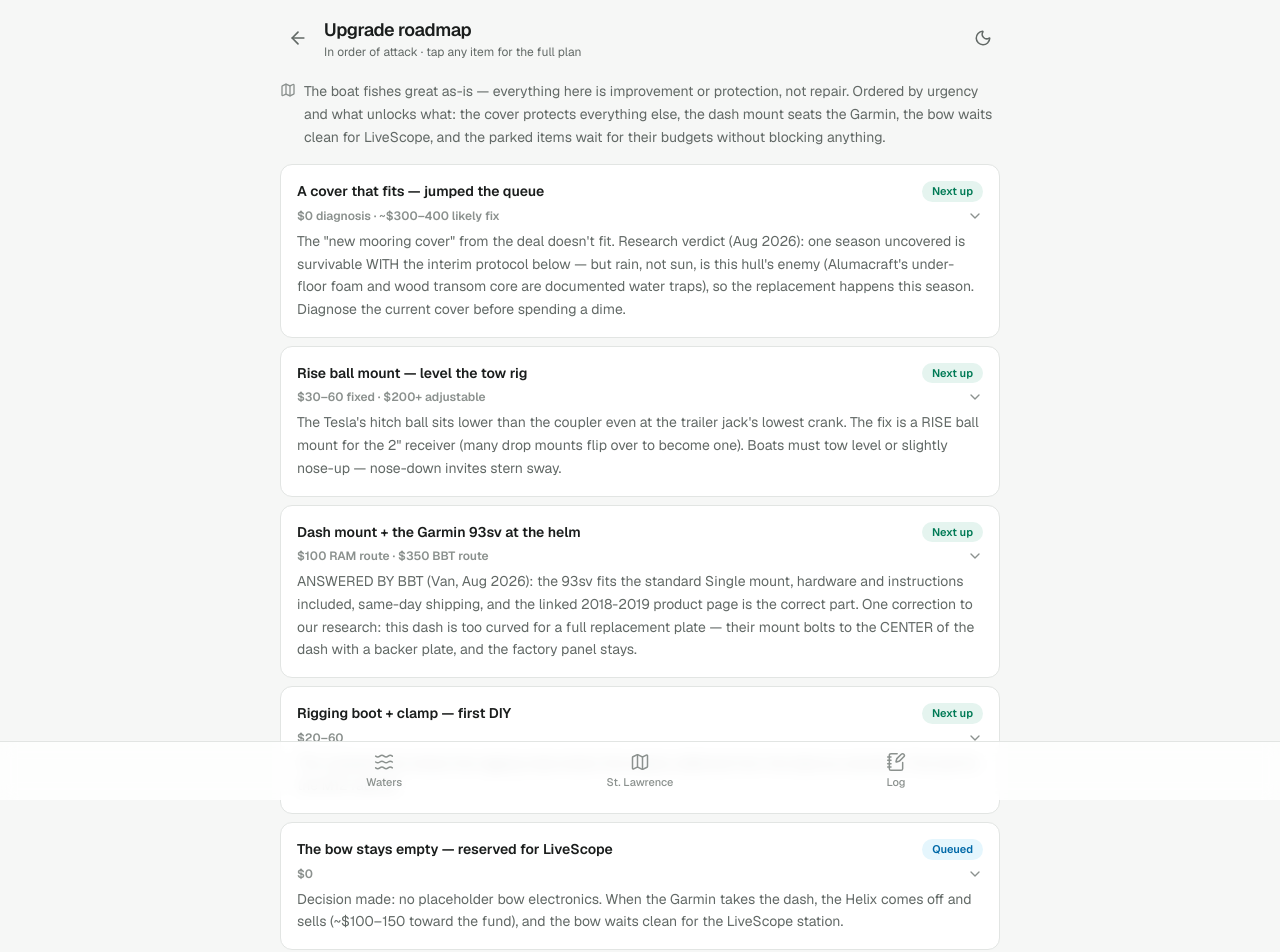
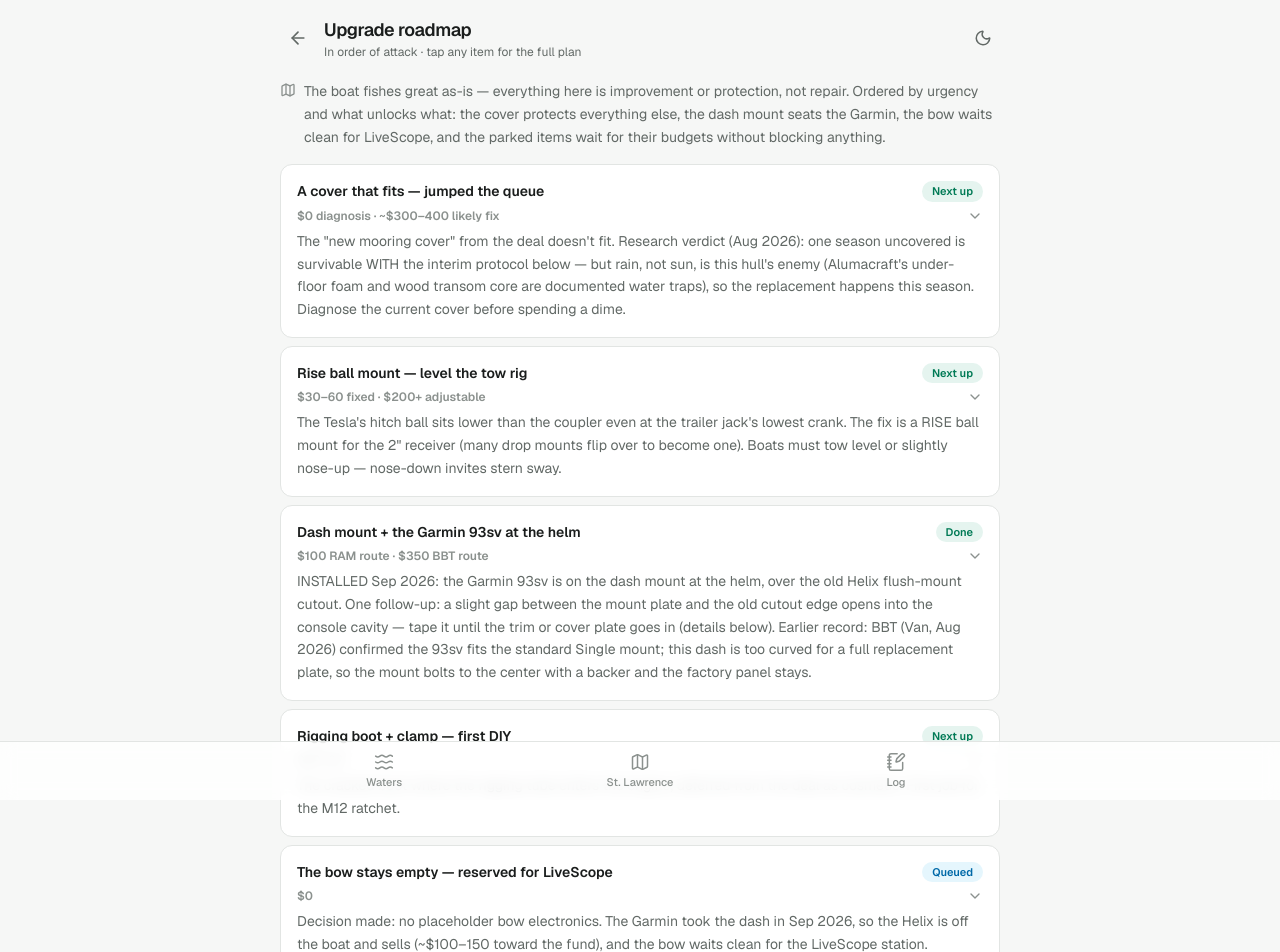
Before and after one commit to eigenvectr/fih, a Next.js app: page /boat-report/roadmap in a window 1280 px wide. Shown: the top 952 px of the page. Built offline with nearby package versions, Linux system fonts and the light colour scheme.

Commit message:
Mark Garmin dash mount installed, log cutout gap fixes and OEM panel availability

```diff
--- a/src/app/boat-report/page.tsx
+++ b/src/app/boat-report/page.tsx
@@ -117,25 +117,26 @@ const FEATURES: Detail[] = [
   },
   {
     title: "Garmin ECHOMAP UHD 93sv",
-    tagline: "The navigator-in-waiting from the old boat",
+    tagline: "The navigator at the helm — installed September 2026",
     body: [
-      "Our 9-inch chartplotter, currently uninstalled — it takes the helm when the BBT dash mount arrives (roadmap #1). Its job: lake maps, waypoints, speed, and 2D sonar at the driver's seat.",
+      "Our 9-inch chartplotter, now on the dash mount at the driver's seat over the old Helix cutout. Its job: lake maps, waypoints, GPS speed, and 2D sonar. Open item: a slight gap between the mount plate and the old cutout edge — taped until the edge trim, cover plate, or the new OEM panel closes it (roadmap).",
     ],
     how: [
-      "Until installed: it lives safe and dry at home with its power cable and (hopefully) its bail mount — check the old-boat parts pile for the transducer too.",
-      "Once installed: power comes from the console; press and HOLD a spot on the map to drop a waypoint; the GPS speed readout replaces the old analog speedo as the number you trust.",
+      "Power comes from the console switch. Press and HOLD a spot on the map to drop a waypoint; the GPS speed readout is the number you trust over the analog speedo.",
+      "Sonar needs a transducer: if the old boat's didn't come along, the unit is charts-only until a GT56UHD (~$270, or free with the right Ultra 2 bundle sale) is added.",
       "It cannot run LiveScope 2 (older platform) — that's fine; the future LiveScope lives at the bow with its own screen.",
+      "It hangs on its bail, so it pops off the mount for storage — and it should: a $700 screen left on an uncovered boat in a driveway is an invitation.",
     ],
   },
   {
     title: "Humminbird Helix 7 CHIRP G2",
-    tagline: "The fish finder that came with the boat",
+    tagline: "The fish finder that came with the boat — now off the dash",
     body: [
-      "The current dash unit: sonar and GPS, modest but working, with a sun-hazed screen (cosmetic). Its future: comes off and sells when the Garmin takes the dash — the bow stays empty, reserved for the LiveScope station.",
+      "The original dash unit: sonar and GPS, modest but working, with a sun-hazed screen (cosmetic). Out of the dash as of the Garmin install; it sells (~$100–150 toward the LiveScope fund) — the bow stays empty, reserved for the LiveScope station.",
     ],
     how: [
-      "Power button is bottom-right; it shares the console power switch.",
-      "Reading it as a beginner: the screen scrolls right-to-left showing what's UNDER you (not ahead). The bottom is the thick line; fish are arches or dots above it; the number is depth. Start with the default 2D view and auto sensitivity — it's right 90% of the time.",
+      "Sale prep: the $12 anti-glare protector salvage from the restoration guide bumps its price if it's worth the ten minutes. Include the transducer and power cable in the listing.",
+      "If it's ever pressed back into service: the screen scrolls right-to-left showing what's UNDER you (not ahead). The bottom is the thick line; fish are arches or dots above it; the number is depth.",
       "The haze: mild soap or a 50/50 vinegar-water wipe with microfiber. Never regular Windex or alcohol — it dissolves the anti-glare coating.",
     ],
   },
--- a/src/app/boat-report/roadmap/page.tsx
+++ b/src/app/boat-report/roadmap/page.tsx
@@ -8,9 +8,10 @@ export const metadata = {
     "The boat's upgrade plan in order: a cover that fits, dash mount for the Garmin, rigging boot, the fully-specced LiveScope bow station with parts list, and the parked wishlist.",
 };
 
-type Status = "next" | "queued" | "saving" | "seasonal" | "parked";
+type Status = "next" | "queued" | "saving" | "seasonal" | "parked" | "done";
 
 const statusStyle: Record<Status, { label: string; cls: string }> = {
+  done: { label: "Done", cls: "bg-emerald-600/10 text-emerald-700 dark:bg-emerald-400/10 dark:text-emerald-400" },
   next: { label: "Next up", cls: "bg-emerald-600/10 text-emerald-700 dark:bg-emerald-400/10 dark:text-emerald-400" },
   queued: { label: "Queued", cls: "bg-sky-500/10 text-sky-700 dark:bg-sky-400/10 dark:text-sky-400" },
   saving: { label: "Saving for", cls: "bg-amber-500/10 text-amber-700 dark:bg-amber-400/10 dark:text-amber-400" },
@@ -99,11 +100,13 @@ const ROADMAP: {
   },
   {
     title: "Dash mount + the Garmin 93sv at the helm",
-    status: "next",
+    status: "done",
     cost: "$100 RAM route · $350 BBT route",
     summary:
-      "ANSWERED BY BBT (Van, Aug 2026): the 93sv fits the standard Single mount, hardware and instructions included, same-day shipping, and the linked 2018-2019 product page is the correct part. One correction to our research: this dash is too curved for a full replacement plate — their mount bolts to the CENTER of the dash with a backer plate, and the factory panel stays.",
+      "INSTALLED Sep 2026: the Garmin 93sv is on the dash mount at the helm, over the old Helix flush-mount cutout. One follow-up: a slight gap between the mount plate and the old cutout edge opens into the console cavity — tape it until the trim or cover plate goes in (details below). Earlier record: BBT (Van, Aug 2026) confirmed the 93sv fits the standard Single mount; this dash is too curved for a full replacement plate, so the mount bolts to the center with a backer and the factory panel stays.",
     details: [
+      "THE GAP, fixes cheapest to cleanest: (1) black EPDM U-channel edge trim on the old cutout edge (~$10, no tools) if it's a thin slot; (2) a 1/8\" black ABS or StarBoard cover plate mounted BEHIND the panel, larger than the cutout, with a bead of black 3M 4000UV around the opening; (3) ask Van at BBT for a custom powder-coated cover plate cut to the measured cutout. Gorilla tape over the slot in the meantime — rain into that cavity corrodes the 11-pin harness and key switch.",
+      "THE PANEL OPTION, verified in stock (Sep 2026): OEM Alumacraft console gauge panel #22180014107 at Great Lakes Skipper, Amazon, and eBay — 25\" × 6\", gray textured with brushed-black accents, ships with the 11-pin + eight single-pin harness connections, and has NO Helix cutout (just a blank cup-holder opening). One purchase erases the gap, the sun-baked panel, and the leftover flush-mount hole; only the mount's bolt holes get drilled. Check price on the three listings and confirm the harness matches ours before ordering.",
       "Consequence: the mount solves the Garmin problem, not the cosmetic one. The sun-baked panel fix returns to the SEM refinish guide (findings page) or the \"dash shroud from Alumacraft\" Van suggested — part number being chased; Alumacraft's 2025 sale makes OEM parts hit-or-miss.",
       "Follow-ups sent with dash photos: does the backer plate work over the existing Helix mounting holes once it moves to the bow; the price shipped to 12180 (Van skipped it); and the shroud part number.",
       "Price landed: $350 for the BBT Single. The alternative tier, now that it's a mount rather than a panel fix: RAM-D-115 (~$80–120, 2.25\" D-ball, rated 10 lbs, direct fit for 9\" gimbal brackets) with a $10 DIY aluminum backer — or the factory bail straight to the dash with a backer for nearly free. Wobble tolerance matters at the bow for LiveScope, barely at the helm for charts: the RAM route banks ~$250 toward the LiveScope fund, and BBT ships same-day forever if the RAM ever shivers too much at 47 mph.",
@@ -130,7 +133,7 @@ const ROADMAP: {
     status: "queued",
     cost: "$0",
     summary:
-      "Decision made: no placeholder bow electronics. When the Garmin takes the dash, the Helix comes off and sells (~$100–150 toward the fund), and the bow waits clean for the LiveScope station.",
+      "Decision made: no placeholder bow electronics. The Garmin took the dash in Sep 2026, so the Helix is off the boat and sells (~$100–150 toward the fund), and the bow waits clean for the LiveScope station.",
     details: [
       "Why not bridge with the Helix at the bow: it'd need a mount, an adapter, and wiring for a unit that's leaving anyway — that money and drilling belongs to the real bow station.",
       "The Ulterra's built-in US2 transducer goes unused in this plan (Garmin heads can't read it) — it's simply a resale footnote.",
@@ -223,7 +226,7 @@ const ROADMAP: {
       "BBT confirmed their mount leaves the factory panel in place (the dash is too curved for a plate), so the SEM refinish guide on the findings page is the cosmetic fix for the whole dash — unless the Alumacraft dash shroud Van mentioned turns out to be orderable.",
     details: [
       "Full step-by-step lives in the findings page restoration guide: scrape, sand, adhesion promoter, texture coat, SEM Marine Vinyl Coat in satin.",
-      "NEW option found by research: the dash insert is a discrete OEM part — Alumacraft #22180014107, sold at Great Lakes Skipper/Amazon/eBay, and it ships with two new Faria gauges pre-installed. Check the price: if reasonable, a new panel beats a weekend of refinishing. Verify the part number matches ours first.",
+      "NEW option, now verified in stock (Sep 2026): the dash insert is a discrete OEM part — Alumacraft #22180014107, listed at Great Lakes Skipper, Amazon, and eBay, shipping with the gauge harness connections and NO Helix cutout. Since the Garmin mount install left a gap at the old cutout, the new panel now fixes cosmetics AND the gap in one purchase. Check the price: if reasonable, a new panel beats a weekend of refinishing. Verify the part number and 11-pin harness match ours first.",
       "Trim and bezels: Solution Finish or CeraKote once, 303 Marine as the maintenance layer.",
     ],
   },
```
